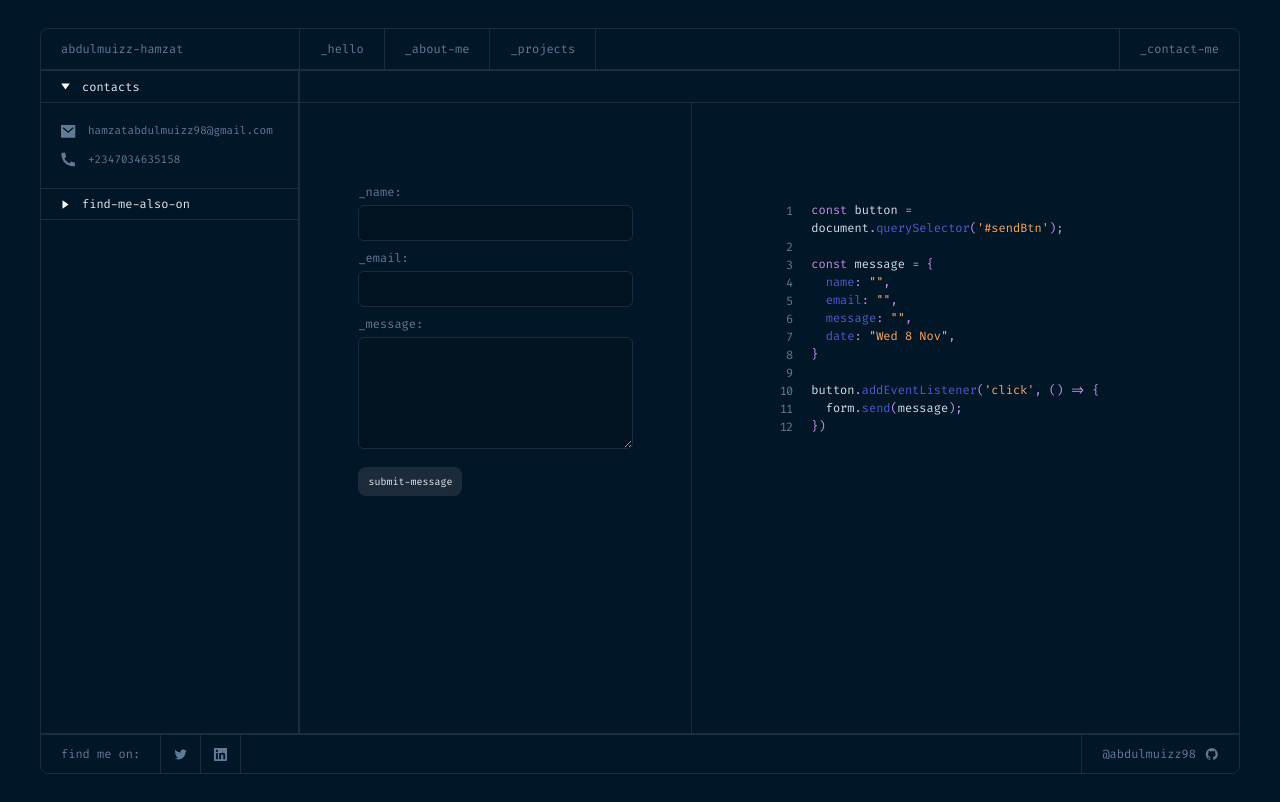
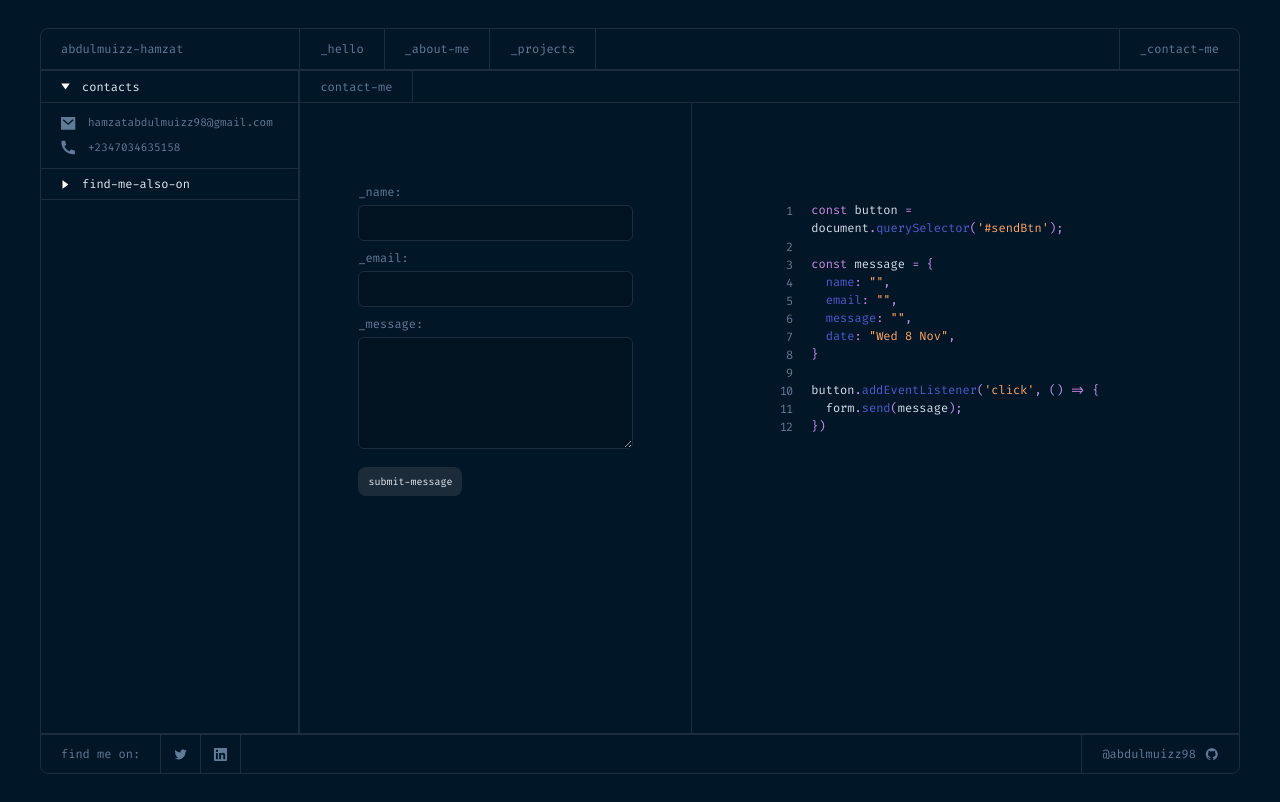
Before and after one commit to Abdulmuizz98/portfolio, a React (Vite) app: page /contact-me in a window 1280 px wide. Both pictures are taken after a click on the button 65 px from the left and 86 px from the top of the page. Built offline with nearby package versions, Linux system fonts and the light colour scheme.

Commit message:
fix: fix excess space across sidepanes

```diff
--- a/src/components/views/about-me/AboutMeSidePane.tsx
+++ b/src/components/views/about-me/AboutMeSidePane.tsx
@@ -23,7 +23,7 @@ const AboutMeSidePane: FC = () => {
         name="personal-info"
         classes=""
         dropdownBody={
-          <div className="flex flex-col gap-2 py-3">
+          <div className="flex flex-col gap-2 my-3">
             <NestedDropdown name="bio" payload={bio} iconColor="#E99287" />
             <NestedDropdown
               name="interests"
@@ -42,7 +42,7 @@ const AboutMeSidePane: FC = () => {
         name="contacts"
         classes="border-t"
         dropdownBody={
-          <div className="form-check flex flex-col px-5 gap-3 my-5 text-11">
+          <div className="form-check flex flex-col px-5 gap-2 my-3 text-11">
             <a
               href="mailto:hamzatabdulmuizz98@gmail.com"
               className="flex items-center gap-3"
--- a/src/components/views/contact-me/ContactMeMain.tsx
+++ b/src/components/views/contact-me/ContactMeMain.tsx
@@ -4,7 +4,12 @@ import ContactMeForm from "./ContactMeForm";
 const ContactMeMain: FC = () => {
   return (
     <div className="main w-full border-l border-gray overflow-hidden">
-      <div className="w-full h-8 border-b border-gray flex"></div>
+      <div className="w-full h-8 border-b border-gray flex">
+        {" "}
+        <div className="tech-selection border-r border-gray px-5 flex items-center gap-10">
+          contact-me
+        </div>
+      </div>
       <ContactMeForm />
     </div>
   );
--- a/src/components/views/contact-me/ContactMeSidePane.tsx
+++ b/src/components/views/contact-me/ContactMeSidePane.tsx
@@ -9,7 +9,7 @@ const ContactMeSidePane: FC = () => {
         name="contacts"
         classes=""
         dropdownBody={
-          <div className="form-check flex flex-col px-5 gap-3 my-5 text-11">
+          <div className="form-check flex flex-col px-5 gap-2 my-3 text-11">
             <a
               href="mailto:hamzatabdulmuizz98@gmail.com"
               className="flex items-center gap-3"
@@ -26,7 +26,7 @@ const ContactMeSidePane: FC = () => {
         name="find-me-also-on"
         classes="border-t border-gray"
         dropdownBody={
-          <div className="form-check flex flex-col px-5 gap-3 my-5 text-11">
+          <div className="form-check flex flex-col px-5 gap-2 my-3 text-11">
             <a href="" className="flex items-center gap-3">
               <ApLink /> Github
             </a>
```
